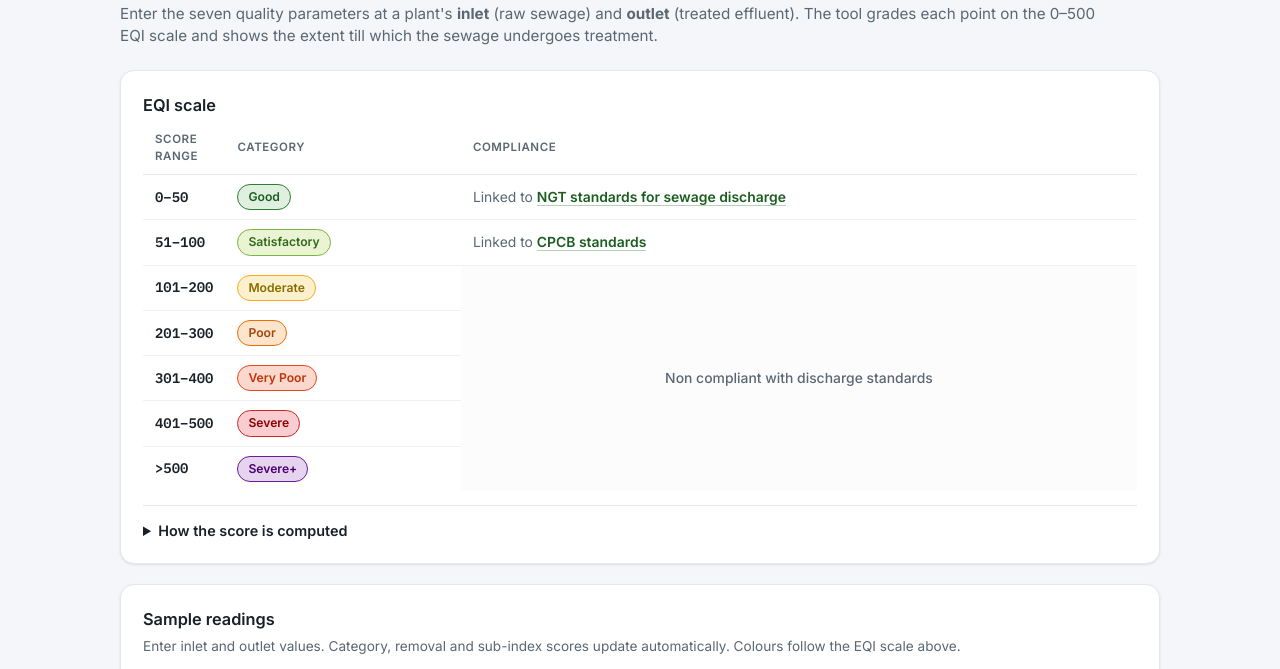
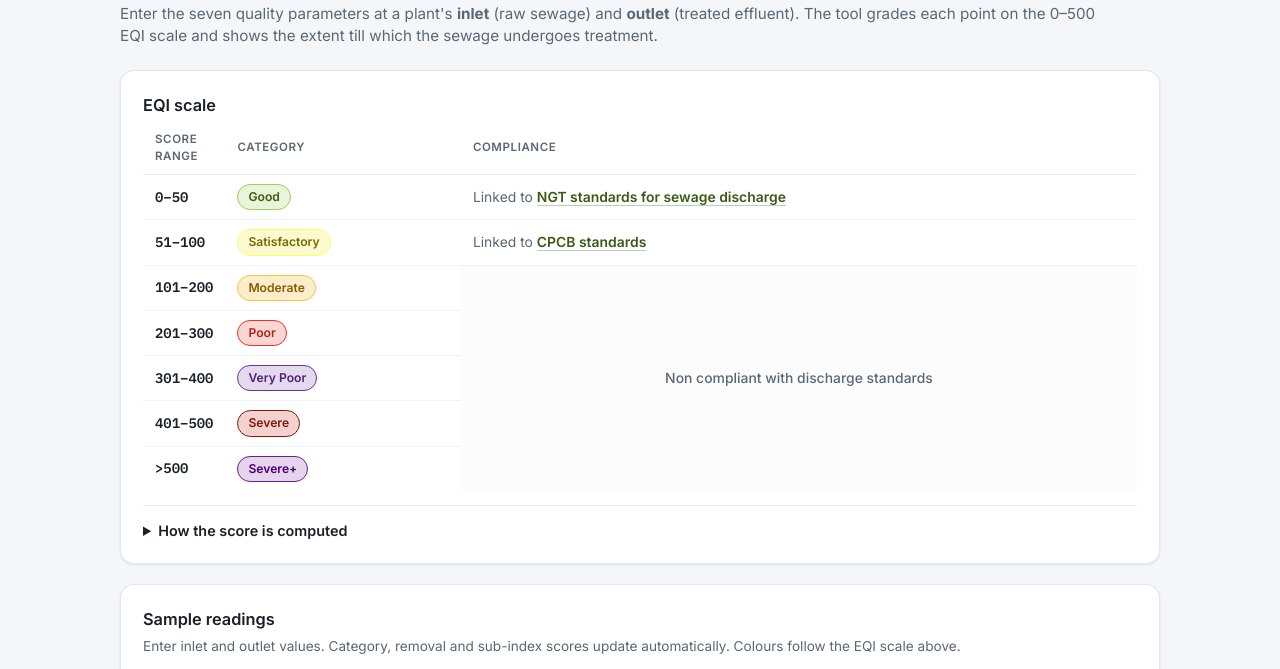
Before and after one commit to gandhidaksh/EQI-Calculator, a plain HTML site: page index.html in a window 1280 px wide. Shown: the part 86-755 px from the top of the page. Drawn offline with nearby package versions, Linux system fonts and the light colour scheme.

Commit message:
Add files via upload

```diff
--- a/index.html
+++ b/index.html
@@ -12,15 +12,15 @@
   :root{
     --ink:#1a2027; --muted:#5b6773; --line:#e3e8ee; --bg:#f4f6f9;
     --card:#ffffff; --shadow:0 1px 3px rgba(16,24,40,.06),0 1px 2px rgba(16,24,40,.04);
-    /* 6-category quality ramp — this IS the colour system.
-       Each step must be distinguishable from its neighbours at a glance, so the ramp
-       walks green -> lime -> amber -> orange -> deep orange -> red. */
-    --c0-fg:#1b5e20; --c0-bg:#dff0e1; --c0-bar:#2e7d32;   /* Good         */
-    --c1-fg:#33691e; --c1-bg:#eaf4d3; --c1-bar:#7cb342;   /* Satisfactory */
-    --c2-fg:#8a6d00; --c2-bg:#fdf0cc; --c2-bar:#f9a825;   /* Moderate     */
-    --c3-fg:#a2470a; --c3-bg:#fde4cd; --c3-bar:#ef6c00;   /* Poor         */
-    --c4-fg:#bf360c; --c4-bg:#fbd8cd; --c4-bar:#e64a19;   /* Very Poor    */
-    --c5-fg:#8e0000; --c5-bg:#f9ccd0; --c5-bar:#c62828;   /* Severe       */
+    /* 6-category quality ramp — the EXACT fill colours from the official EQI sheet.
+       --bar is the sheet's fill colour; --bg is a light tint for chip/box backgrounds;
+       --fg is a readable foreground on that tint. */
+    --c0-fg:#3a5a15; --c0-bg:#eaf4d8; --c0-bar:#9fce62;   /* Good         */
+    --c1-fg:#7a6a00; --c1-bg:#fbfbcf; --c1-bar:#ffff54;   /* Satisfactory */
+    --c2-fg:#8a5a00; --c2-bg:#fdeecb; --c2-bar:#f6c242;   /* Moderate     */
+    --c3-fg:#b02418; --c3-bg:#fcd6d2; --c3-bar:#ea3323;   /* Poor         */
+    --c4-fg:#4e2277; --c4-bg:#e5d9ef; --c4-bar:#68339b;   /* Very Poor    */
+    --c5-fg:#81180e; --c5-bg:#f3d2ce; --c5-bar:#81180e;   /* Severe       */
     --c6-fg:#4a0072; --c6-bg:#e6d4ee; --c6-bar:#6a1b9a;   /* Severe+  >500 */
   }
   *{box-sizing:border-box}
@@ -744,7 +744,7 @@ function renderCharts(inS,outS,inRaw,outRaw){
     remChart=new Chart($('remChart'),{type:'bar',
       data:{labels:PCT.map(p=>p.label),
             datasets:[{label:'Removal %',data:remData,
-              backgroundColor:PCT.map(()=>COLOR(1).bar),borderRadius:5}]},
+              backgroundColor:PCT.map(()=>COLOR(0).bar),borderRadius:5}]},
       options:{...baseOpts,plugins:{legend:{display:false}},
         scales:{...baseOpts.scales,y:{...baseOpts.scales.y,beginAtZero:false,min:yMin,max:100,title:{display:true,text:'% removed',font:{family:'Inter',size:11}}}}}
     });
```
